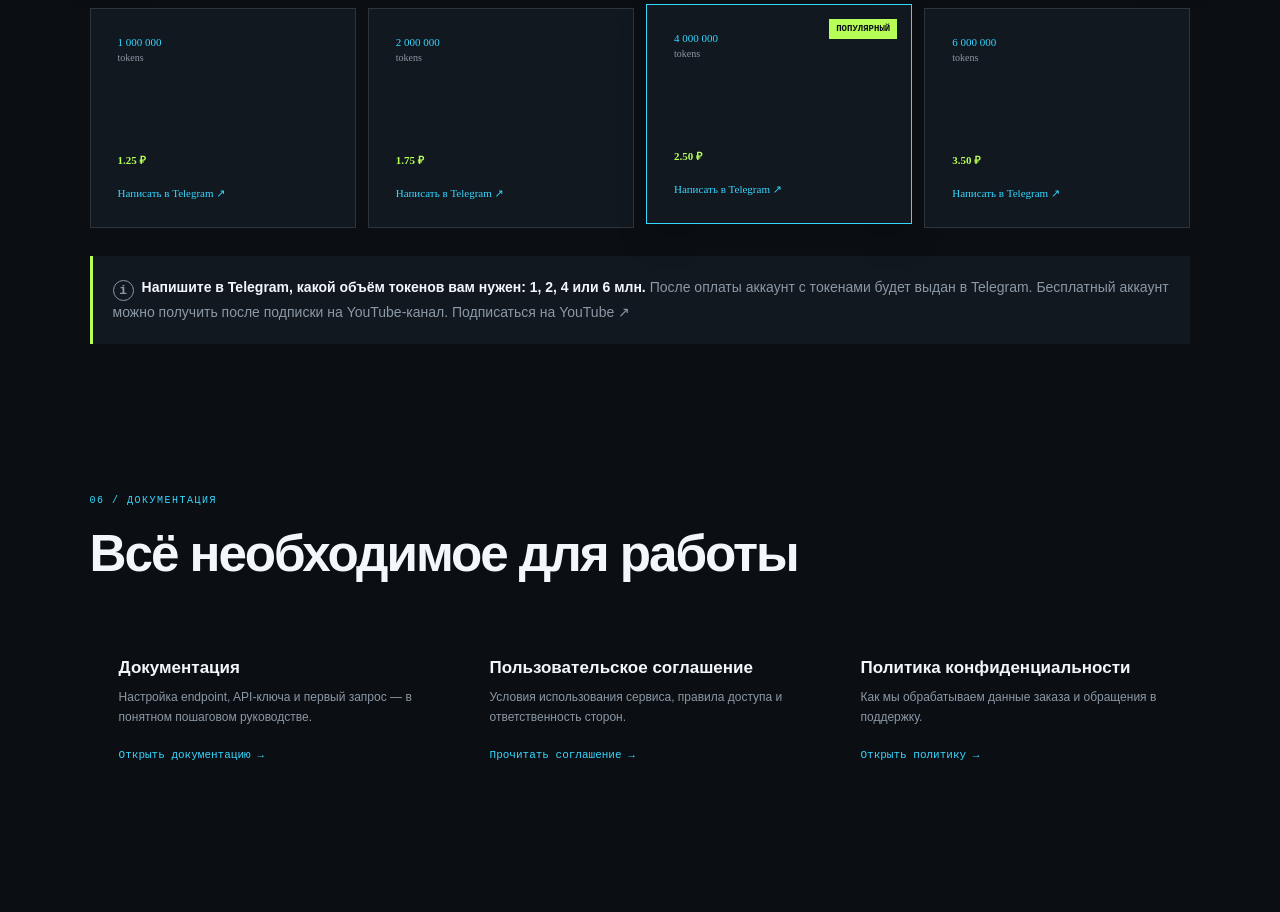
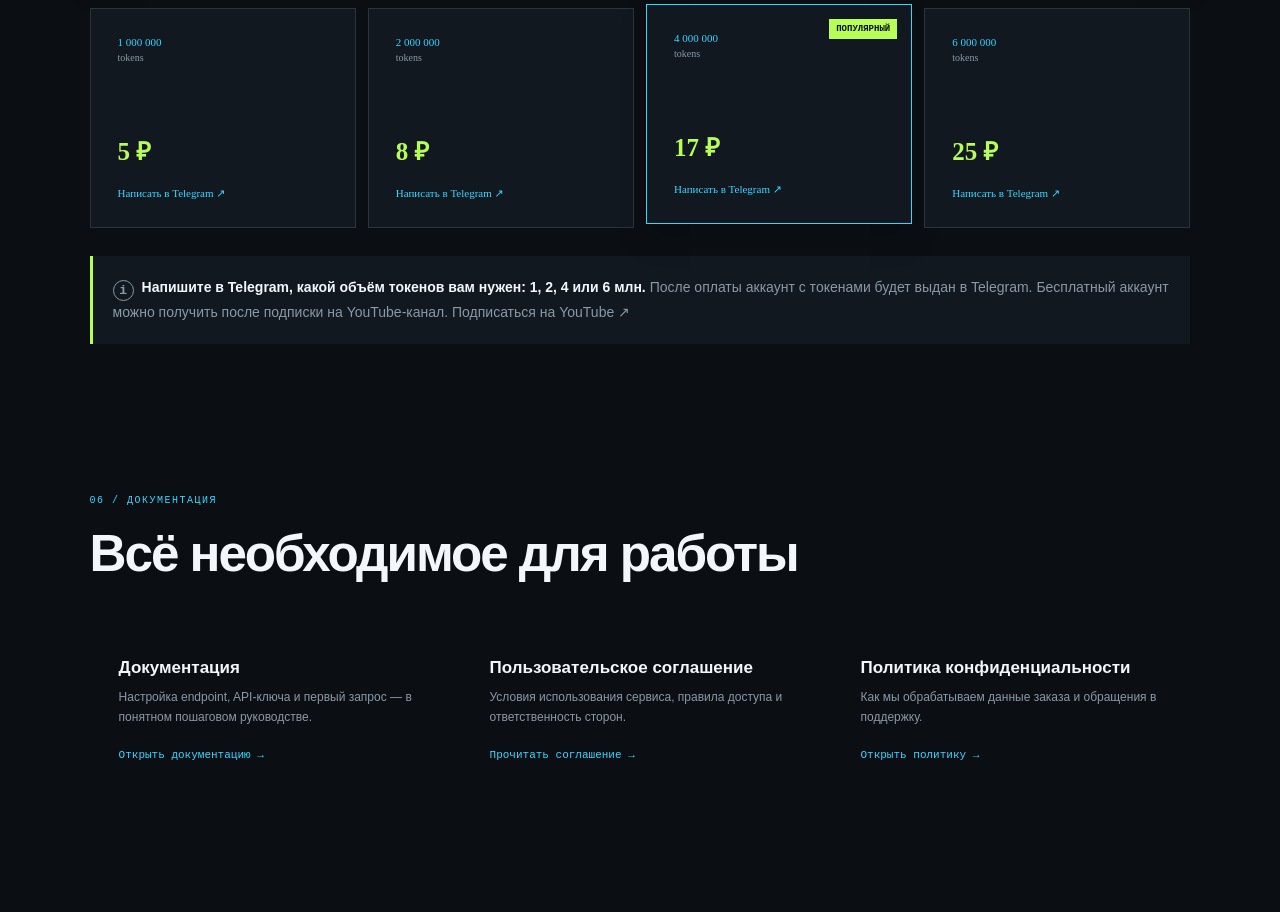
Before and after one commit to makar235/token-club, a plain HTML site: page index.html in a window 1280 px wide. Shown: the part 3700-4612 px from the top of the page. Drawn offline with Linux system fonts and the light colour scheme.

Commit message:
Update index.html

```diff
--- a/index.html
+++ b/index.html
@@ -7,6 +7,16 @@
   <title>TokenClub API — доступ к AI-моделям</title>
   <link rel="stylesheet" href="styles.css">
   <link rel="stylesheet" href="enhancements.css">
+  <style>
+    .pricing .price-card:nth-child(1) > strong { font-size: 0; }
+    .pricing .price-card:nth-child(1) > strong::after { content: "5 ₽"; font-size: 25px; }
+    .pricing .price-card:nth-child(2) > strong { font-size: 0; }
+    .pricing .price-card:nth-child(2) > strong::after { content: "8 ₽"; font-size: 25px; }
+    .pricing .price-card:nth-child(3) > strong { font-size: 0; }
+    .pricing .price-card:nth-child(3) > strong::after { content: "17 ₽"; font-size: 25px; }
+    .pricing .price-card:nth-child(4) > strong { font-size: 0; }
+    .pricing .price-card:nth-child(4) > strong::after { content: "25 ₽"; font-size: 25px; }
+  </style>
 </head>
 <body>
   <div class="loader" id="loader" data-i18n="loader">Подключаем TokenClub API…</div>
```
